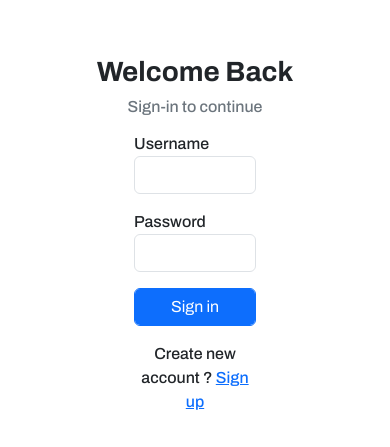
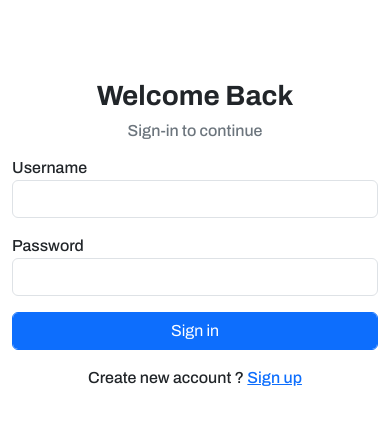
Before and after one commit to mujeebrahmanik/Django-React-Todo-App, a React (Vite) app in the folder frontend/: page / in a window 390 px wide. Shown: the part 187-634 px from the top of the page. Built offline with nearby package versions, Linux system fonts and the light colour scheme.

Commit message:
ui changes

```diff
--- a/frontend/src/components/Login.jsx
+++ b/frontend/src/components/Login.jsx
@@ -51,7 +51,7 @@
                                 <h5 className="text-danger text-center my-4">{error}</h5>
                             </>
                         }
-                    <div className="col-4 offset-4">
+                    <div className="col-md-4 offset-md-4">
                         <form action="" method="post" onSubmit={handleSubmit}>
                                         <div className='my-3 inputbox'>
                                             <label htmlFor="">Username</label><br />
--- a/frontend/src/components/Register.jsx
+++ b/frontend/src/components/Register.jsx
@@ -35,7 +35,7 @@
             <div className='col-12 py-5'>
                         <h1 className='text-center mb-4 fw-bold'>Create new account</h1>
 
-                    <div className="col-4 offset-4">
+                    <div className="col-md-4 offset-md-4">
                         <form action="" method="post" onSubmit={handleSubmit}>
                                         <div className='my-3 inputbox'>
                                             <label htmlFor="" className='mb-2'>Username</label><br />
```
